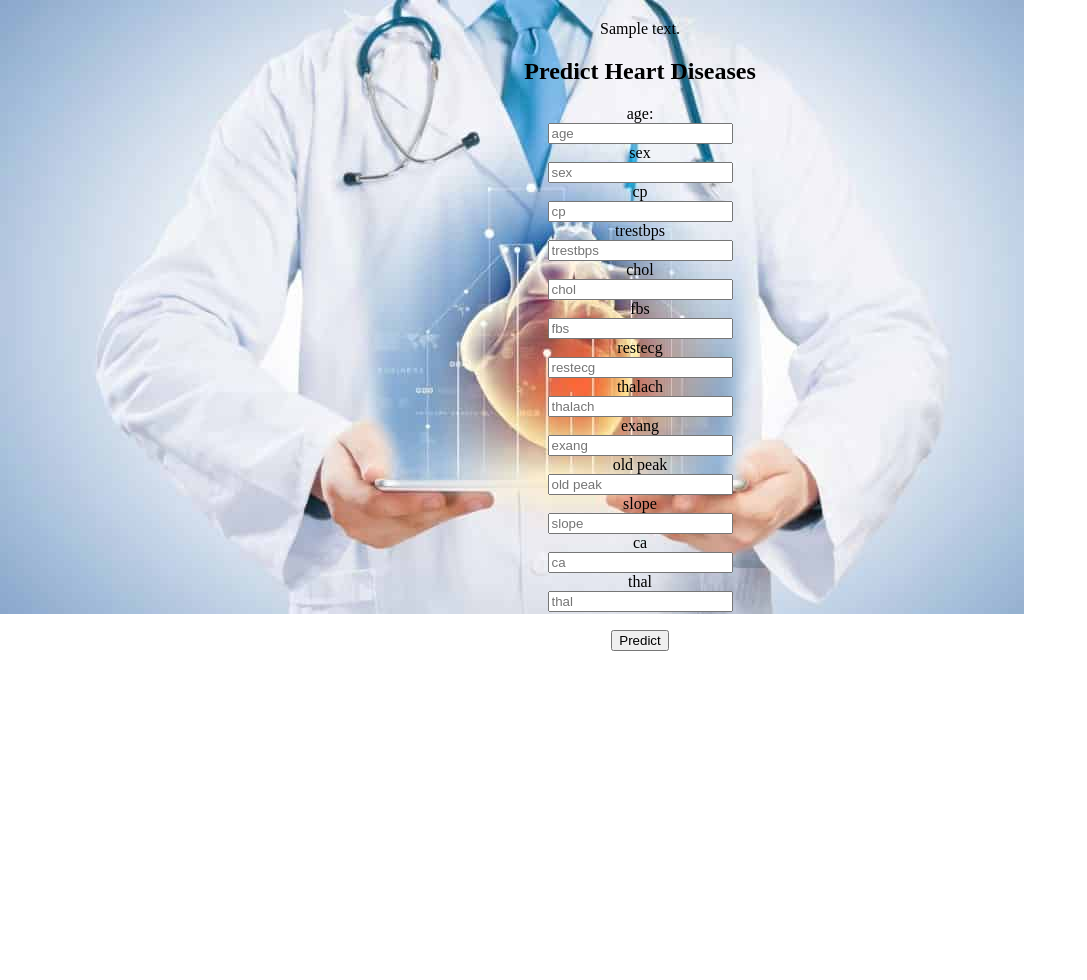
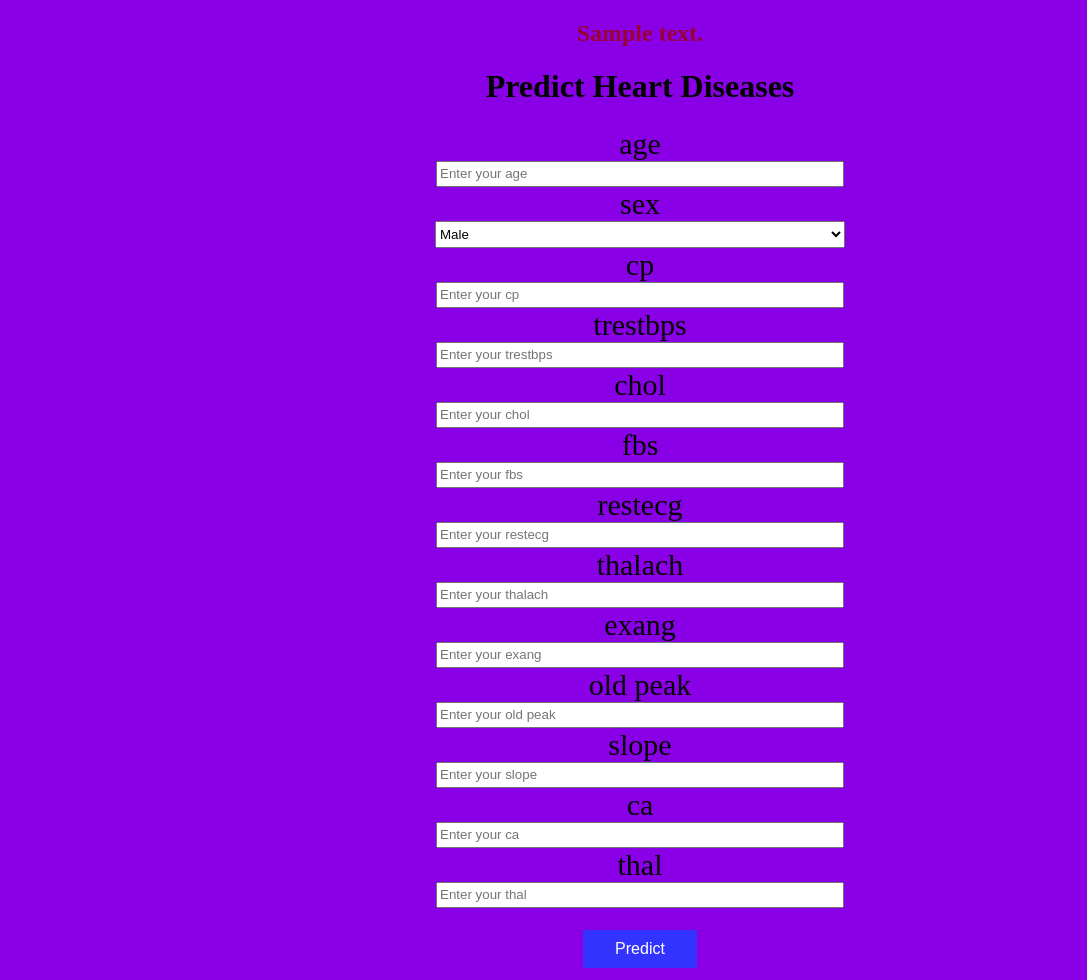
Before and after one commit to pratikdebbarman/Heart_Diseases, a Flask app: template templates/index.html in a window 1280 px wide. Shown: the whole page, without its empty margins (0-1087 px from the left). Before the commit the page ends 651 px from the top, so only its background shows below. Run offline with Flask 2, Linux system fonts and the light colour scheme; the template is opened without the code that fills it: most values are stand-ins (such as "Sample title", 1, 10 or a date in 2020); parts of the project's set-up code (start-up, migrations or seed data) failed here and were passed over.

Commit message:
Update index.html

```diff
--- a/templates/index.html
+++ b/templates/index.html
@@ -5,24 +5,39 @@
   <meta charset="UTF-8">
   <h2><title>Predict Heart Diseases</title></h2>
 
-  <!-- <link href='https://fonts.googleapis.com/css?family=Pacifico' rel='stylesheet' type='text/css'>
+  <link href='https://fonts.googleapis.com/css?family=Pacifico' rel='stylesheet' type='text/css'>
 <link href='https://fonts.googleapis.com/css?family=Arimo' rel='stylesheet' type='text/css'>
 <link href='https://fonts.googleapis.com/css?family=Hind:300' rel='stylesheet' type='text/css'>
 <link href='https://fonts.googleapis.com/css?family=Open+Sans+Condensed:300' rel='stylesheet' type='text/css'>
-<link rel="stylesheet" href="{{ url_for('static', filename='css/style.css') }}"> -->
+<!-- <link rel="stylesheet" href="{{ url_for('static', filename='css/style.css') }}"> -->
 
 </head>
 <center>
-	 <style>
-body {
-  background-image: url('cardiologist-india.jpg');
-  background-repeat: no-repeat;
+<style >
+  body {background-color: #8a00e6;
+    }
+  h1 {color: black;}
+  k {color: white;}
+  h2 {color:  #990033;}
+  x {color: black;}
+.button {
+  background-color: #3333ff;
+  border: none;
+  color: white;
+  padding: 10px 32px;
+  text-align: center;
+  text-decoration: none;
+  display: inline-block;
+  font-size: 16px;
+  margin: 4px 2px;
+  cursor: pointer;
 }
+
 </style>
 <body>
-  {{ prediction_text }}
+  <h2>{{ prediction_text }}</h2>
 
-      <h2>Predict Heart Diseases</h2>
+      <h1>Predict Heart Diseases</h1>
  <div class="login">
 
    <!-- Main Input For Receiving Query to our ML -->
@@ -30,8 +45,9 @@ body {
       <!-- <input type="number" name="area_type" placeholder="area_type" required="required" /> -->
 
 
-    age:<br>
-  <input type="text" name="age" placeholder="age" required="required" /><br>
+    <x style="font-size:30px;">age</x><br>
+  <input type="text" style="width: 400px; height: 20px;" name="age" placeholder="Enter your age" required="required" /><br>
+  <!-- <select name="age"  style="width: 400px;height: 31px;">
 <!-- <select name="age"  style="width: 400px;height: 31px;">
 
               <option  value="1.000000">1</option>
@@ -137,13 +153,18 @@ body {
           </select>
           <br>-->
 
-    sex<br>
-    <input type="text" name="sex" placeholder="sex" required="required" /><br>
+    <x style="font-size:30px;">sex</x><br>
+    <!-- <input style="width: 400px; height: 20px;" type="text" name="sex" placeholder=" Enter your sex" required="required" /><br> -->
+    <select name="sex"  style="width: 410px; height: 27px;">
+        <option  value="1">Male</option>
+        <option  value="2">Female</option>
+      </select>
+      <br>
 
-    cp<br>
-    <input type="text" name="cp" placeholder="cp" required="required" /><br>
-    trestbps<br>
-    <input type="text" name="trestbps" placeholder="trestbps" required="required" /><br>
+    <x style="font-size:30px;">cp</x><br>
+    <input style="width: 400px; height: 20px;" type="text" name="cp" placeholder="Enter your cp" required="required" /><br>
+    <x style="font-size:30px;">trestbps</x><br>
+    <input style="width: 400px; height: 20px;" type="text" name="trestbps" placeholder="Enter your trestbps" required="required" /><br>
     <!-- <select style="width: 400px;height: 31px;">
 
 			  <option  value="0.471698">90</option>
@@ -259,18 +280,18 @@ body {
               <option  value="0.330189">200</option>
    </select>            -->
 
-    chol<br>
-    <input type="text" name="chol" placeholder="chol" required="required" /><br>
-    fbs<br>
-    <input type="text" name="fbs" placeholder="fbs" required="required" /><br>
-    restecg<br>
-    <input type="text" name="restecg" placeholder="restecg" required="required" /><br>
-    thalach<br>
-    <input type="text" name="thalach" placeholder="thalach" required="required" /><br>
-    exang<br>
-    <input type="text" name="exang" placeholder="exang" required="required" /><br>
-    old peak<br>
-    <input type="text" name="old peak" placeholder="old peak" required="required" /><br>
+    <x style="font-size:30px;"> chol </x><br>
+    <input style="width: 400px; height: 20px;" style="width: 400px; height: 20px;" type="text" name="chol" placeholder="Enter your chol" required="required" /><br>
+    <x style="font-size:30px;">fbs</x><br>
+    <input style="width: 400px; height: 20px;" style="width: 400px; height: 20px;" type="text" name="fbs" placeholder="Enter your fbs" required="required" /><br>
+    <x style="font-size:30px;">restecg</x><br>
+    <input style="width: 400px; height: 20px;" type="text" name="restecg" placeholder="Enter your restecg" required="required" /><br>
+    <x style="font-size:30px;">thalach</x><br>
+    <input style="width: 400px; height: 20px;" type="text" name="thalach" placeholder="Enter your thalach" required="required" /><br>
+    <x style="font-size:30px;">exang</x><br>
+    <input style="width: 400px; height: 20px;" type="text" name="exang" placeholder="Enter your exang" required="required" /><br>
+    <x style="font-size:30px;">old peak</x><br>
+    <input style="width: 400px; height: 20px;" type="text" name="old peak" placeholder="Enter your old peak" required="required" /><br>
     <!-- <select style="width: 400px;height: 31px;">
 
 			  <option  value="0.000000">0.0</option>
@@ -346,16 +367,16 @@ body {
               <option  value="0.903226">6.9</option>
               <option  value="0.903226">7.0</option>
      </select> -->
-    slope<br>
-    <input type="text" name="slope" placeholder="slope" required="required" /><br>
-    ca<br>
-    <input type="text" name="ca" placeholder="ca" required="required" /><br>
-    thal<br>
-    <input type="text" name="thal" placeholder="thal" required="required" /><br><br>
+    <x style="font-size:30px;">slope</x><br>
+    <input style="width: 400px; height: 20px;" type="text" name="slope" placeholder="Enter your slope" required="required" /><br>
+    <x style="font-size:30px;">ca</x><br>
+    <input  style="width: 400px; height: 20px;" type="text" name="ca" placeholder="Enter your ca" required="required" /><br>
+    <x style="font-size:30px;">thal</x><br>
+    <input style="width: 400px; height: 20px;" type="text" name="thal" placeholder="Enter your thal" required="required" /><br><br>
 
 
-
-        <button type="submit" class="btn btn-primary btn-block btn-large">Predict</button>
+<!-- <button class="button">Button</button> -->
+        <button class="button" type="submit" ><k>Predict</k></button>
     </form>
 
  </div>
```
